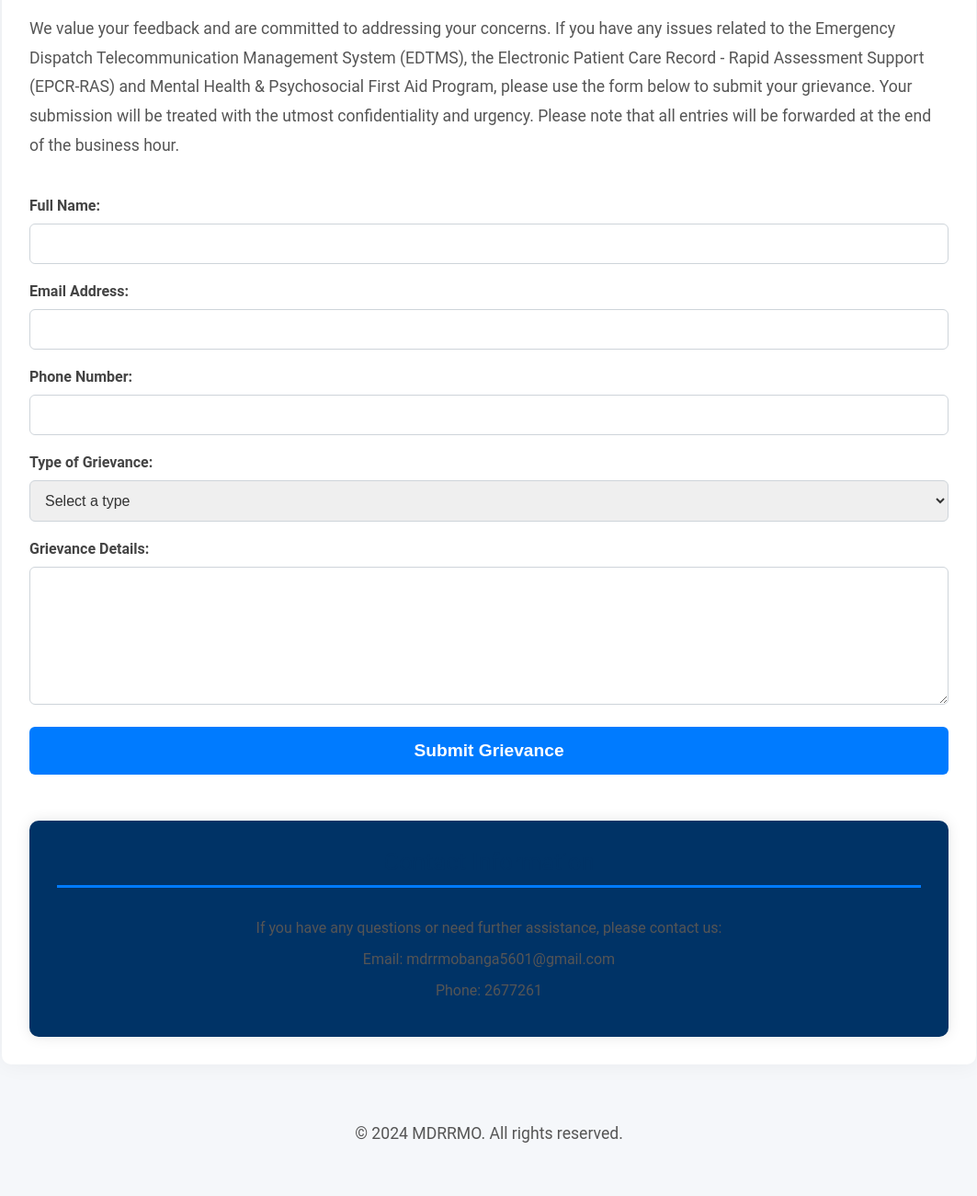
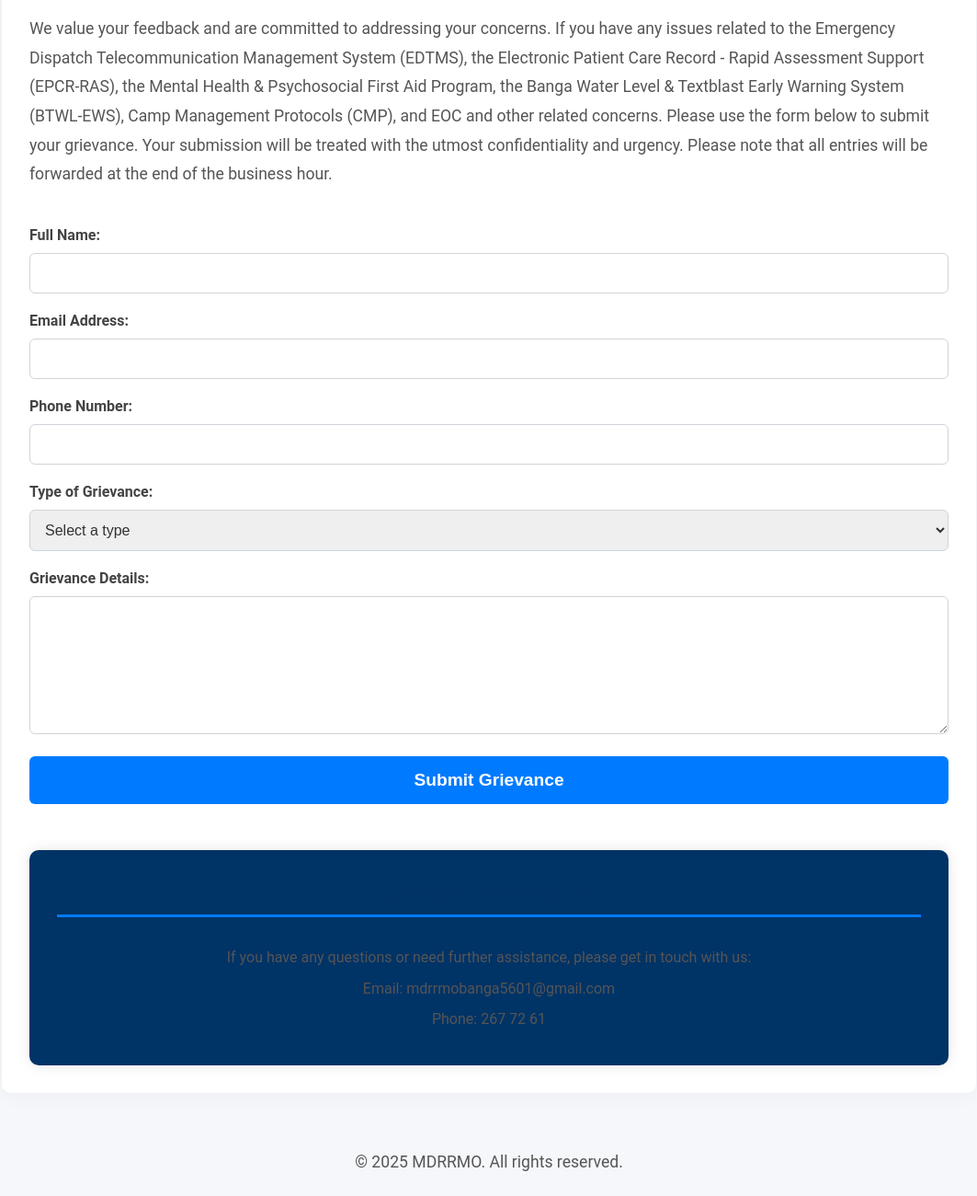
Before and after one commit to ResilientFocus/MDRRMO-BANGA-GRIEVANCES, a plain HTML site: page index.html in a window 1280 px wide. Shown: the part 242-1542 px from the top of the page at 92% size, without its empty margins (108-1171 px from the left). Before the commit the page ends 1510 px from the top, so only its background shows below. Drawn offline with Linux system fonts and the light colour scheme.

Commit message:
Update index.html

```diff
--- a/index.html
+++ b/index.html
@@ -146,7 +146,7 @@
 
     <div class="container">
         <h2>Submit Your Grievance</h2>
-        <p>We value your feedback and are committed to addressing your concerns. If you have any issues related to the Emergency Dispatch Telecommunication Management System (EDTMS), the Electronic Patient Care Record - Rapid Assessment Support (EPCR-RAS) and Mental Health & Psychosocial First Aid Program, please use the form below to submit your grievance. Your submission will be treated with the utmost confidentiality and urgency. Please note that all entries will be forwarded at the end of the business hour.</p>
+        <p>We value your feedback and are committed to addressing your concerns. If you have any issues related to the Emergency Dispatch Telecommunication Management System (EDTMS), the Electronic Patient Care Record - Rapid Assessment Support (EPCR-RAS), the Mental Health & Psychosocial First Aid Program, the Banga Water Level & Textblast Early Warning System (BTWL-EWS), Camp Management Protocols (CMP), and EOC and other related concerns. Please use the form below to submit your grievance. Your submission will be treated with the utmost confidentiality and urgency. Please note that all entries will be forwarded at the end of the business hour.</p>
 
         <form action="https://formspree.io/f/xwpegoyd" method="POST">
             <label for="name">Full Name:</label>
@@ -175,14 +175,14 @@
 
         <div class="contact-info">
             <h2>Contact Information</h2>
-            <p>If you have any questions or need further assistance, please contact us:</p>
+            <p>If you have any questions or need further assistance, please get in touch with us:</p>
             <p>Email: mdrrmobanga5601@gmail.com</p>
-            <p>Phone: 2677261</p>
+            <p>Phone: 267 72 61</p>
         </div>
     </div>
 
     <div class="footer">
-        <p>&copy; 2024 MDRRMO. All rights reserved.</p>
+        <p>&copy; 2025 MDRRMO. All rights reserved.</p>
     </div>
 
 </body>
```
